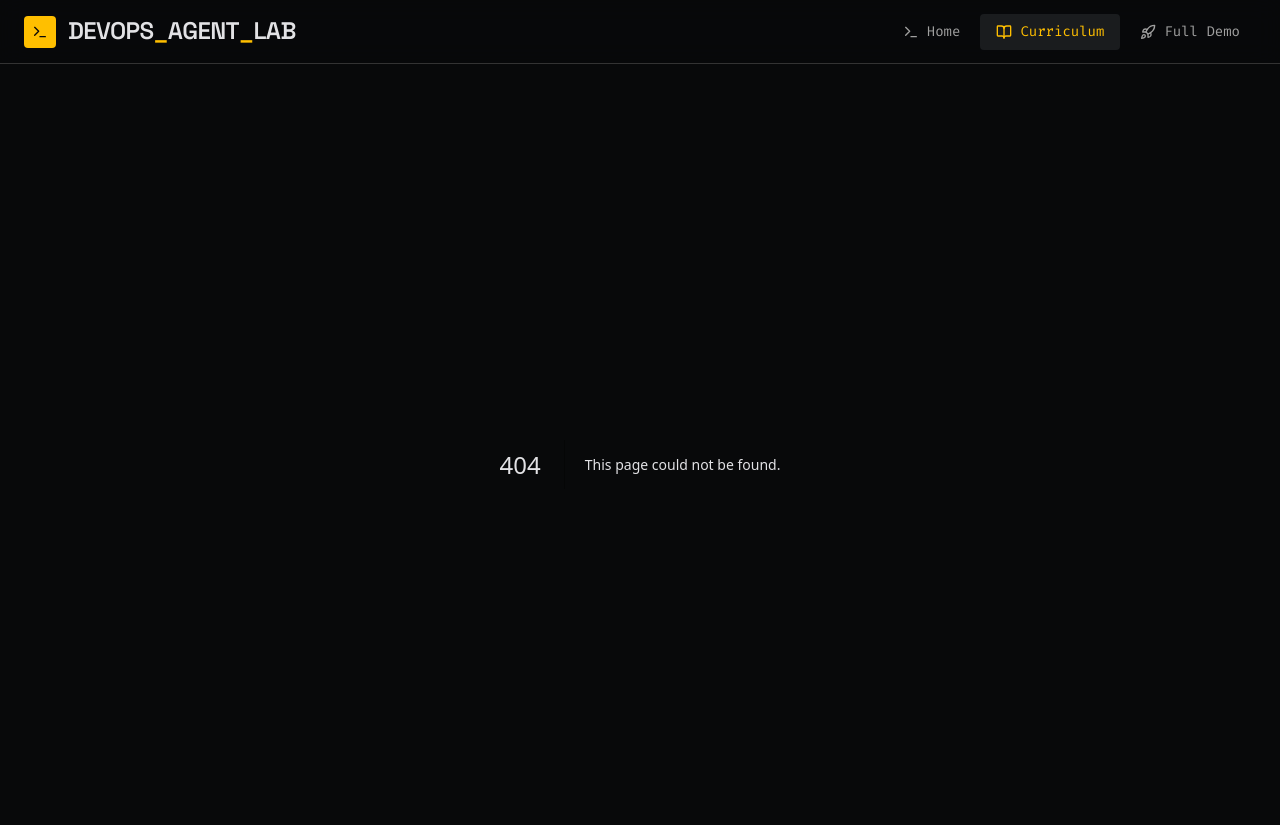
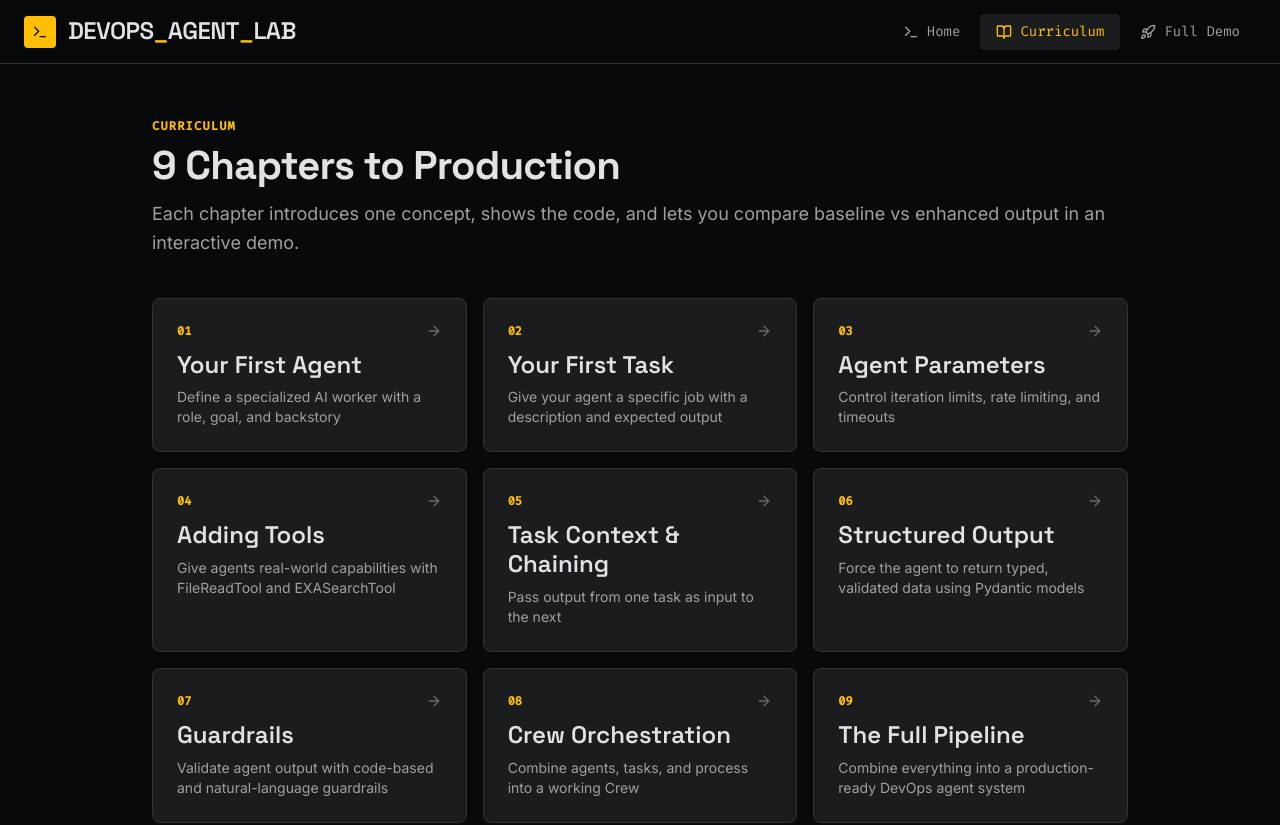
Before and after one commit to ishandutta0098/devops-engineering-agent, a Next.js app in the folder web/: page /curriculum in a window 1280 px wide. Before the commit this address had no page. Shown: the top 825 px of the page. Built offline with nearby package versions, Linux system fonts and the light colour scheme.

Commit message:
Add curriculum listing page with chapter card grid

```diff
--- /dev/null
+++ b/web/app/curriculum/page.tsx
@@ -0,0 +1,45 @@
+import Link from "next/link";
+import { ArrowRight } from "lucide-react";
+import { chapters } from "@/lib/registry";
+
+export default function CurriculumPage() {
+  return (
+    <div className="max-w-5xl mx-auto px-6 py-12">
+      <div className="mb-10">
+        <span className="font-code text-amber text-label-caps uppercase tracking-widest">
+          Curriculum
+        </span>
+        <h1 className="font-headline text-headline-lg text-ink mt-2">
+          9 Chapters to Production
+        </h1>
+        <p className="font-body text-body-lg text-gray2 mt-3">
+          Each chapter introduces one concept, shows the code, and lets you
+          compare baseline vs enhanced output in an interactive demo.
+        </p>
+      </div>
+
+      <div className="grid gap-4 md:grid-cols-2 lg:grid-cols-3">
+        {chapters.map((ch) => (
+          <Link
+            key={ch.slug}
+            href={`/curriculum/${ch.slug}`}
+            className="group bg-surface border border-hairline rounded-lg p-6 hover:border-amber/40 transition-colors"
+          >
+            <div className="flex items-start justify-between mb-3">
+              <span className="font-code text-amber text-xs font-bold">
+                {String(ch.number).padStart(2, "0")}
+              </span>
+              <ArrowRight className="w-4 h-4 text-gray3 group-hover:text-amber transition-colors" />
+            </div>
+            <h3 className="font-headline text-headline-sm text-ink mb-2">
+              {ch.title}
+            </h3>
+            <p className="font-body text-sm text-gray2 line-clamp-3">
+              {ch.subtitle}
+            </p>
+          </Link>
+        ))}
+      </div>
+    </div>
+  );
+}
```
